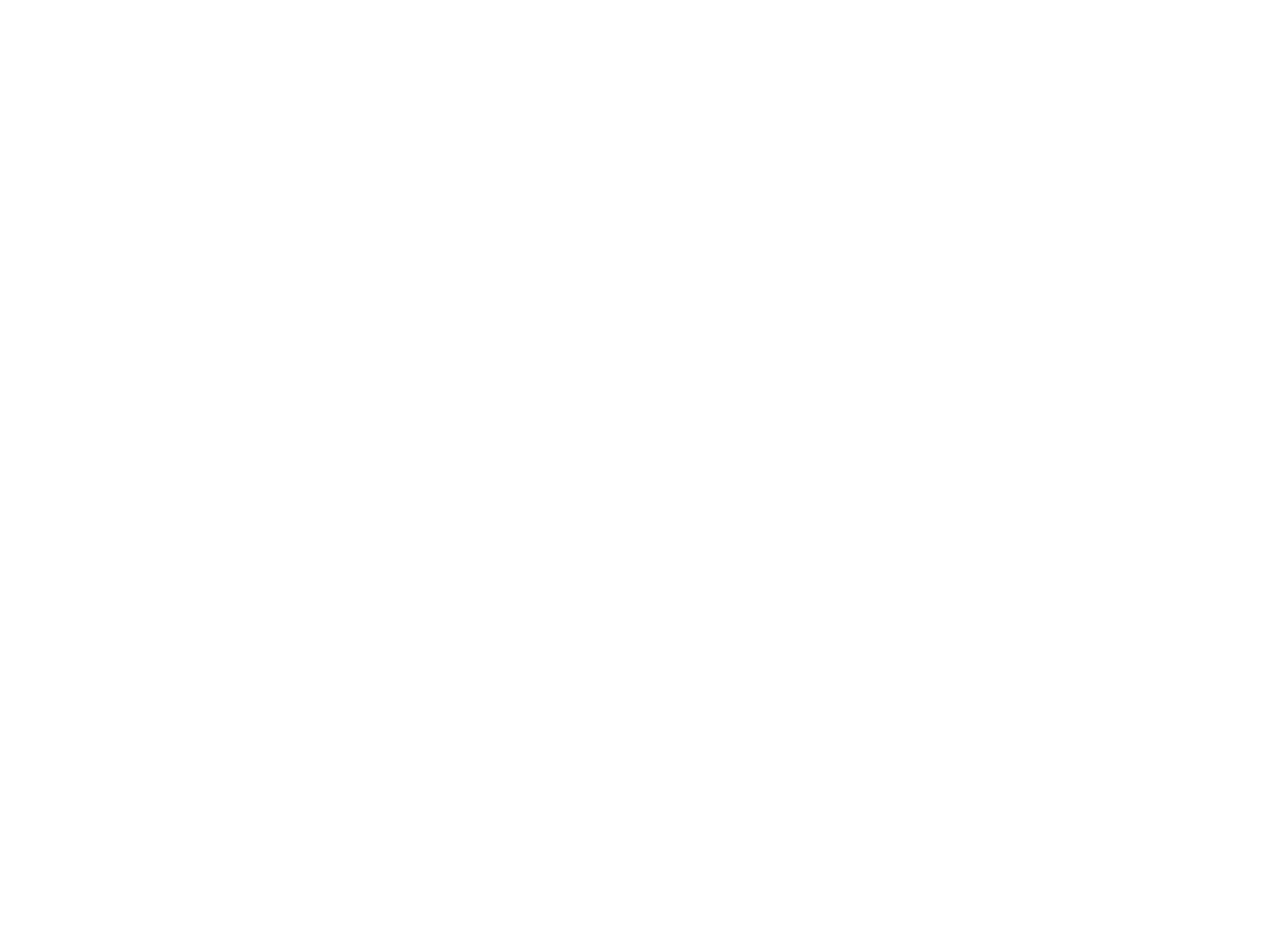
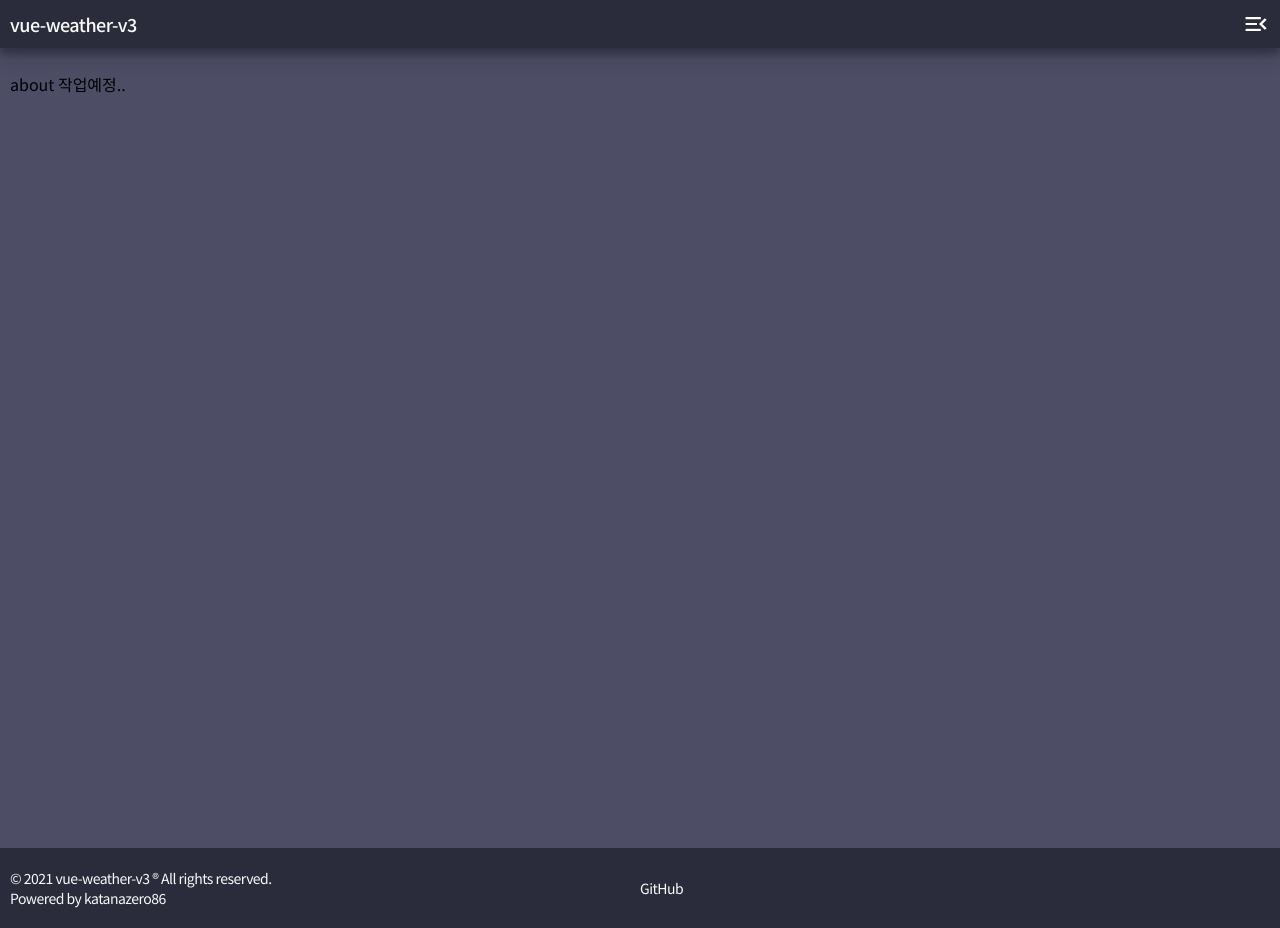
Before and after one commit to katanazero86/vue-weather-v3, a Vue app: page /about in a window 1280 px wide. Before the commit this address had no page. Before the commit the page ends 800 px from the top, so only its background shows below. Built offline with nearby package versions, Linux system fonts and the light colour scheme; what vue3-apexcharts would draw is missing.

Commit message:
[feature] About.vue 컴포넌트 추가 - 내용 작업중..

```diff
--- a/src/router/routes.ts
+++ b/src/router/routes.ts
@@ -9,6 +9,10 @@
                 path: '',
                 component: () => import('../views/Index.vue'),
             },
+            {
+                path: 'about',
+                component: () => import('../views/About/About.vue'),
+            }
         ]
     }
 ];
--- /dev/null
+++ b/src/views/About/About.vue
@@ -0,0 +1,25 @@
+<template>
+  <div class="about">
+    about 작업예정..
+  </div>
+</template>
+
+<script lang="ts">
+    import {defineComponent} from 'vue';
+
+    const About = defineComponent({
+        name: 'About',
+    });
+
+    export default About
+</script>
+
+<style lang="scss" scoped>
+  @import '../../assets/scss/common/variables';
+
+  .about {
+    min-height: 100%;
+    background-color: $dark-color;
+    padding: 24px 10px;
+  }
+</style>
```
